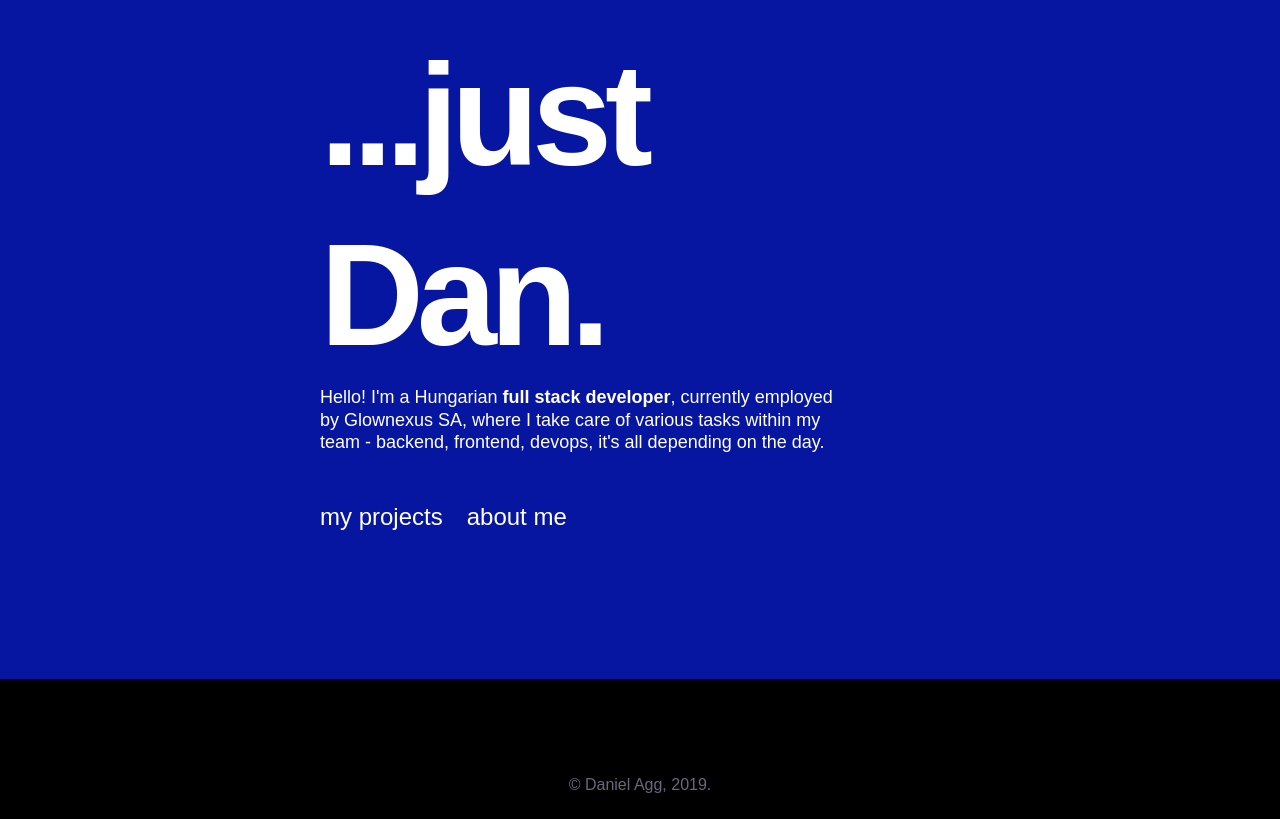
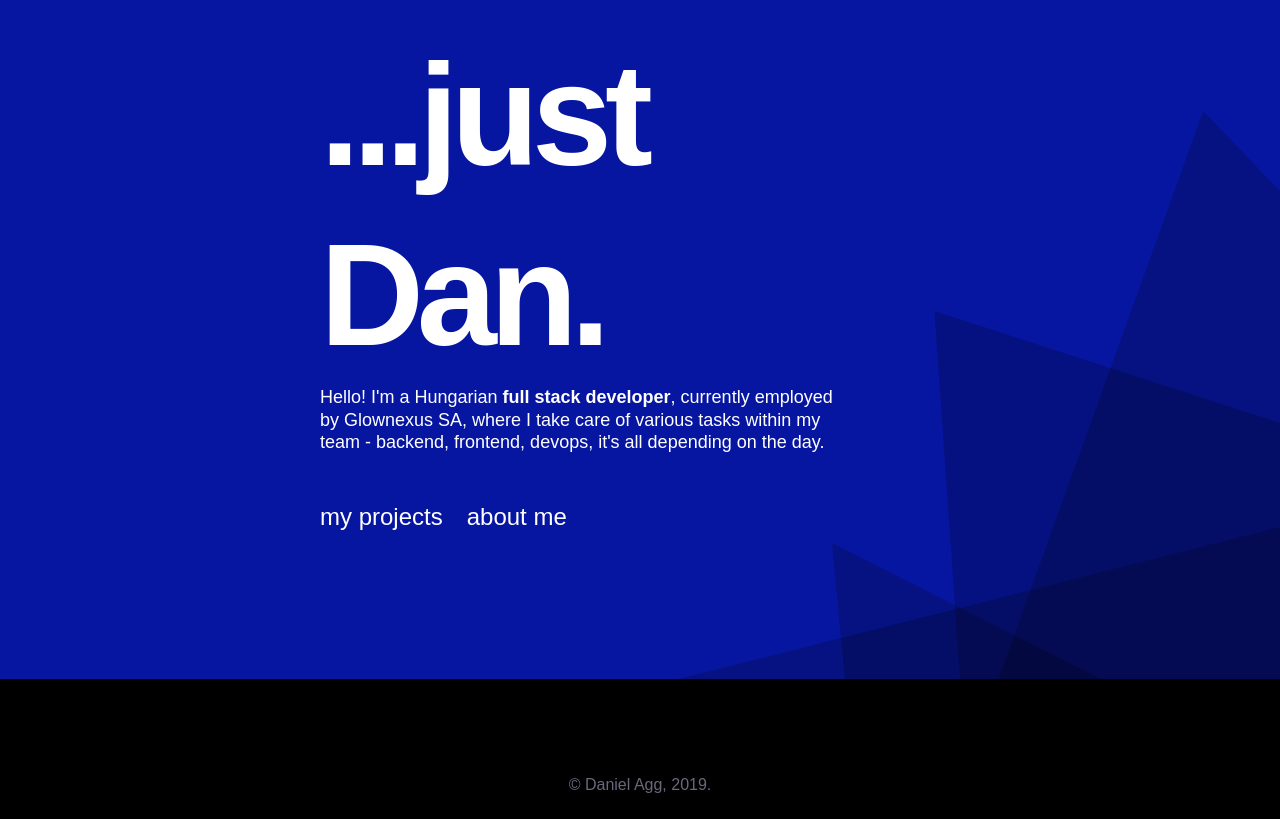
Before and after one commit to danielagg/personal-website-ts, a React (Create React App) app: page / in a window 1280 px wide. Shown: the part 121-940 px from the top of the page. Built offline with nearby package versions, Linux system fonts and the light colour scheme.

Commit message:
Added shapes

```diff
--- a/src/components/Landing/LandingHeader.tsx
+++ b/src/components/Landing/LandingHeader.tsx
@@ -19,9 +19,17 @@ const LandingHeader = () => {
     }
   };
 
+  const staticClassesOfShapes = 'bg-black w-full absolute';
+
+  const staticStylesOfShapes = {
+    height: "100vh",
+    bottom: "0",
+    right: "0"
+  };
+
   return (
-    <div className="bg-primary p-4 flex" style={{ minHeight: "100vh" }}>
-
+    <div className="bg-primary relative h-screen">
+      <div className="h-screen flex ">
         <div className="mx-auto self-center" style={{ maxWidth: "50vw" }}>
           <div style={{minHeight: "12rem"}}>
             <h1 className="typed-intro relative inline-block text-white text-7xl font-black tracking-tighter">Hello</h1>
@@ -37,6 +45,12 @@ const LandingHeader = () => {
           </ul>
         </div>
       </div>
+
+      <div className={staticClassesOfShapes} style={{ ...staticStylesOfShapes, clipPath: "polygon(100% 81%, 53% 100%, 100% 100%)", opacity: 0.2}} />
+      <div className={staticClassesOfShapes} style={{ ...staticStylesOfShapes, clipPath: "polygon(94% 29%, 100% 39%, 100% 100%, 78% 100%)", opacity: 0.2}} />
+      <div className={staticClassesOfShapes} style={{ ...staticStylesOfShapes, clipPath: "polygon(65% 83%, 86% 100%, 66% 100%)", opacity: 0.2}} />
+      <div className={staticClassesOfShapes} style={{ ...staticStylesOfShapes, clipPath: "polygon(73% 54%, 100% 68%, 100% 100%, 75% 100%)", opacity: 0.2}} />
+    </div>
   );
 };
 
```
Lines whose indentation alone changed are shown as unchanged.
